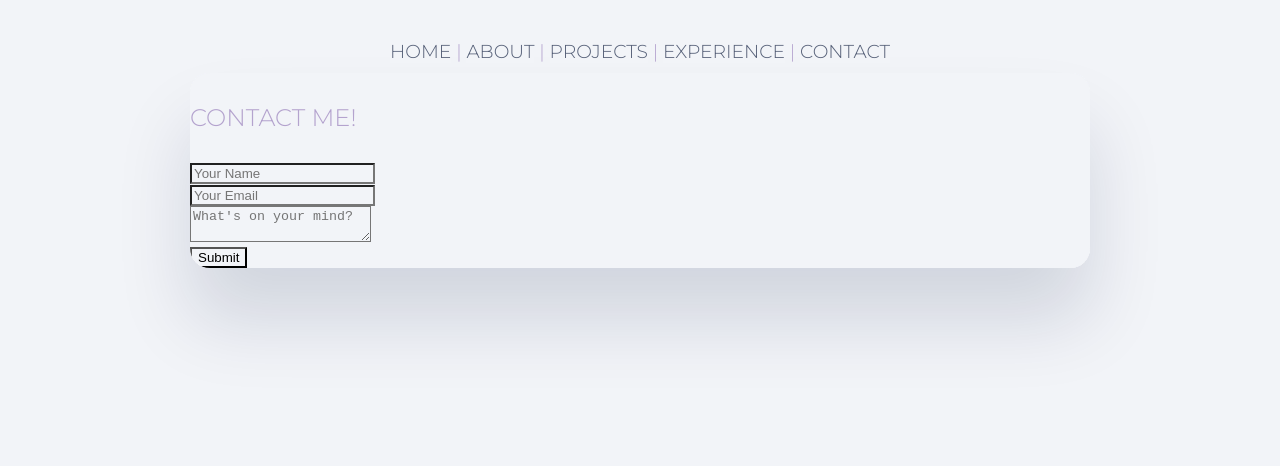
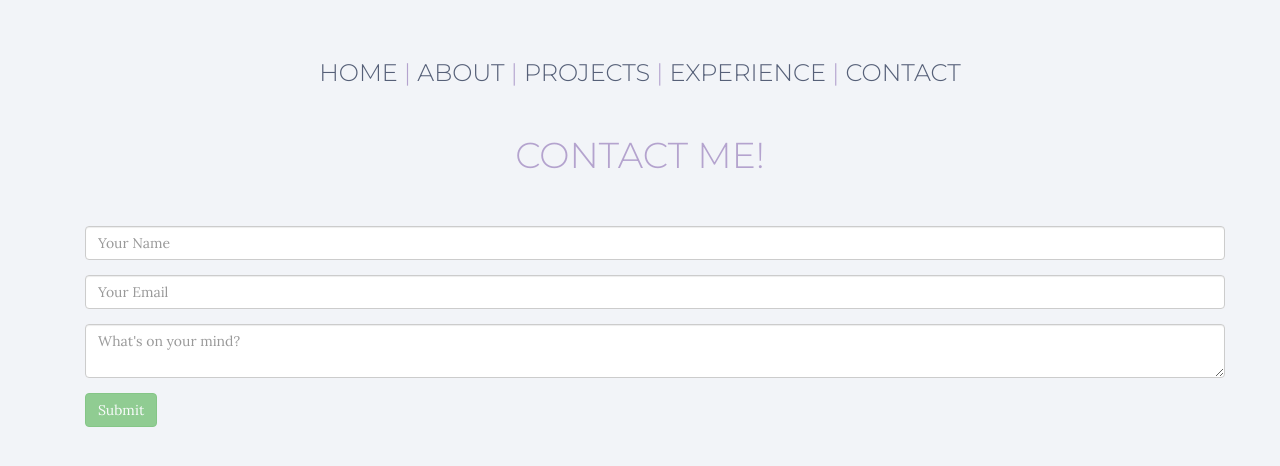
Before and after one commit to kinzaahmed-web/PortfolioWebsite, an Angular app: page /contact in a window 1280 px wide. Shown: the top 466 px of the page. Built offline with nearby package versions, Linux system fonts and the light colour scheme.

Commit message:
updated contact me page

```diff
--- a/src/app/contact/contact.component.css
+++ b/src/app/contact/contact.component.css
@@ -1,3 +1,3 @@
-.section{
-    margin:auto;
+.header{
+    color: #b4a3ce;
 }
--- a/src/app/contact/contact.component.html
+++ b/src/app/contact/contact.component.html
@@ -10,28 +10,20 @@
         </nav>
         </h3>
     </header>
-    <div class="contact card">
-        <section class="hero is-primary is-bold">
-            <div class="hero-body">
-            <div class="container">
 
-              <h1 class="title">Contact Me!</h1>
-
-            </div>
-            </div>
-        </section>
+    <div class="contact">
 
         <section class="section">
+            <h1 class="header title">Contact Me!</h1>
             <div class="container">
-
-                <form (ngSubmit)="processForm()">
+                <form (ngSubmit)="processForm()" #contactForm="ngForm">
 
                     <!-- name -->
-                    <div class="field">
+                    <div class="form-group field">
                       <input
                         type="text"
                         name="name"
-                        class="input"
+                        class="form-control input"
                         placeholder="Your Name"
                         [(ngModel)]="name"
                         required
@@ -44,11 +36,11 @@
                     </div>
 
                     <!-- email -->
-                    <div class="field">
+                    <div class="form-group field">
                       <input
                         type="email"
                         name="email"
-                        class="input"
+                        class="form-control input"
                         placeholder="Your Email"
                         [(ngModel)]="email"
                         required
@@ -61,9 +53,9 @@
                     </div>
 
                     <!-- message -->
-                    <div class="field">
+                    <div class="form-group field">
                       <textarea
-                        class="textarea"
+                        class="form-control textarea"
                         name="message"
                         placeholder="What's on your mind?"
                         [(ngModel)]="message"
@@ -75,7 +67,7 @@
                         </div>
                     </div>
 
-                    <button type="submit" class="button is-danger is-large">Submit</button>
+                    <button type="submit" class="btn btn-success" [disabled]="!contactForm.form.valid">Submit</button>
 
                   </form>
 
--- a/src/styles.css
+++ b/src/styles.css
@@ -1,3 +1,5 @@
+
+@import url('https://unpkg.com/bootstrap@3.3.7/dist/css/bootstrap.min.css');
 @import "~animate.css/animate.min";
 /* You can add global styles to this file, and also import other style files */
 * {
```
Also changed, not shown: src/app/connection.service.ts (deleted, +0 -9 lines), 1 other file (tests, documents, lock files or other folders).
